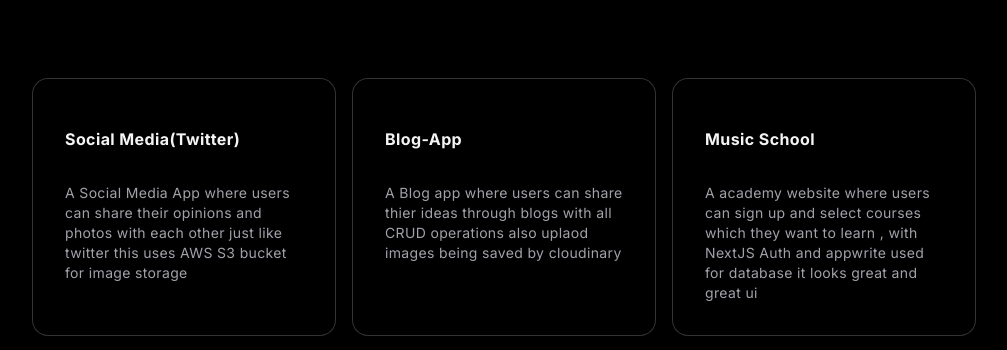
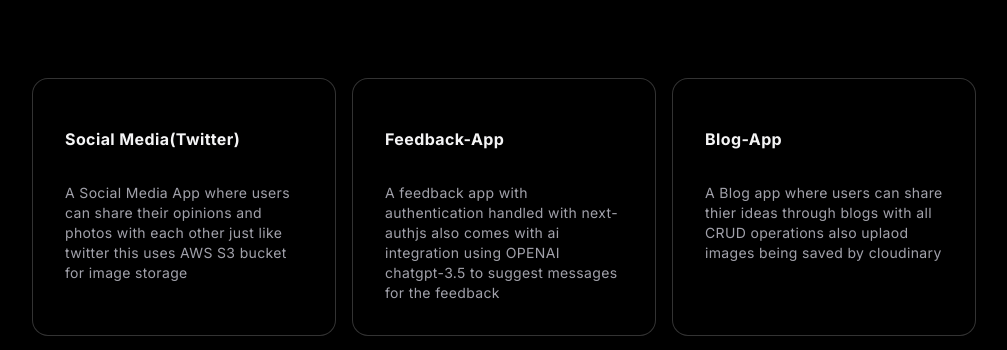
Before and after one commit to YATHARTH-Sriv/mywebsite, a Next.js app in the folder my-app/: page / in a window 1280 px wide. Shown: the part 1760-2110 px from the top of the page, without its empty margins (136-1143 px from the left). Built offline with nearby package versions, Linux system fonts and the light colour scheme.

Commit message:
adding projects

```diff
--- a/my-app/src/components/Projects.tsx
+++ b/my-app/src/components/Projects.tsx
@@ -14,6 +14,12 @@ export const projects = [
     description:
       "A Social Media App where users can share their opinions and photos with each other just like twitter this uses AWS S3 bucket for image storage  ",
     link: "https://yatharth-twitter.vercel.app/",
+  },
+  {
+    title: "Feedback-App",
+    description:
+      "A feedback app with authentication handled with next-authjs also comes with ai integration using OPENAI chatgpt-3.5 to suggest messages for the feedback ",
+    link: "https://feedback-app-yatharth.vercel.app/",
   },
   {
     title: "Blog-App",
```
